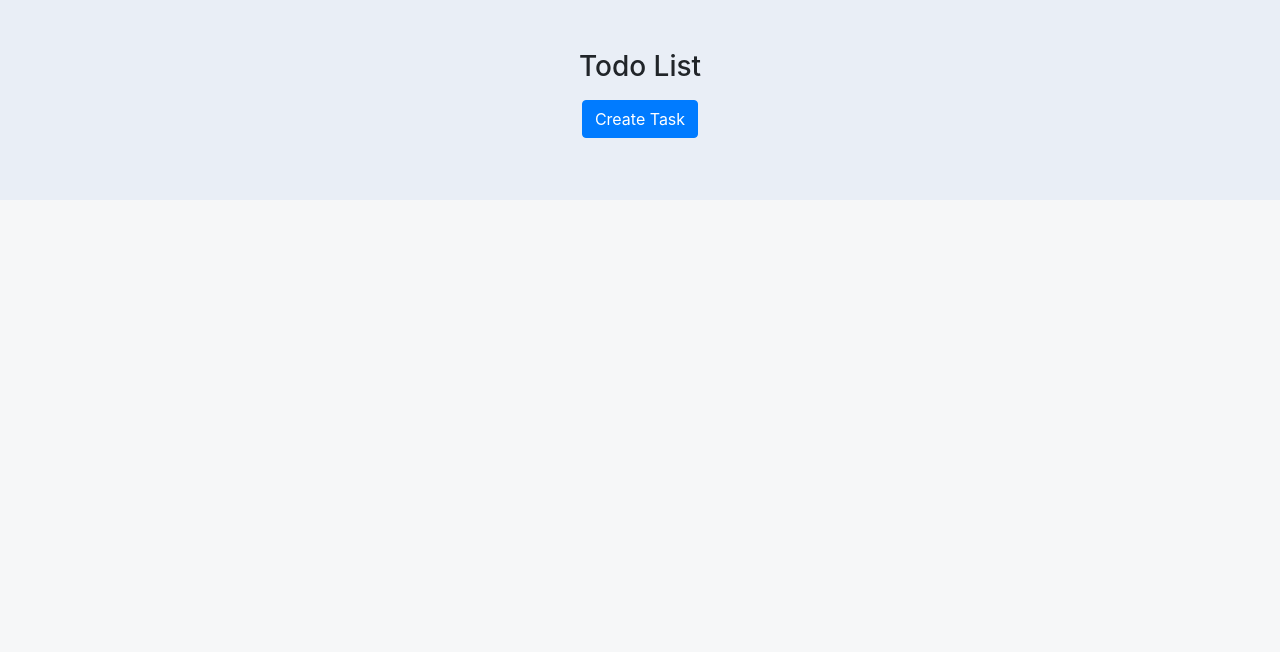
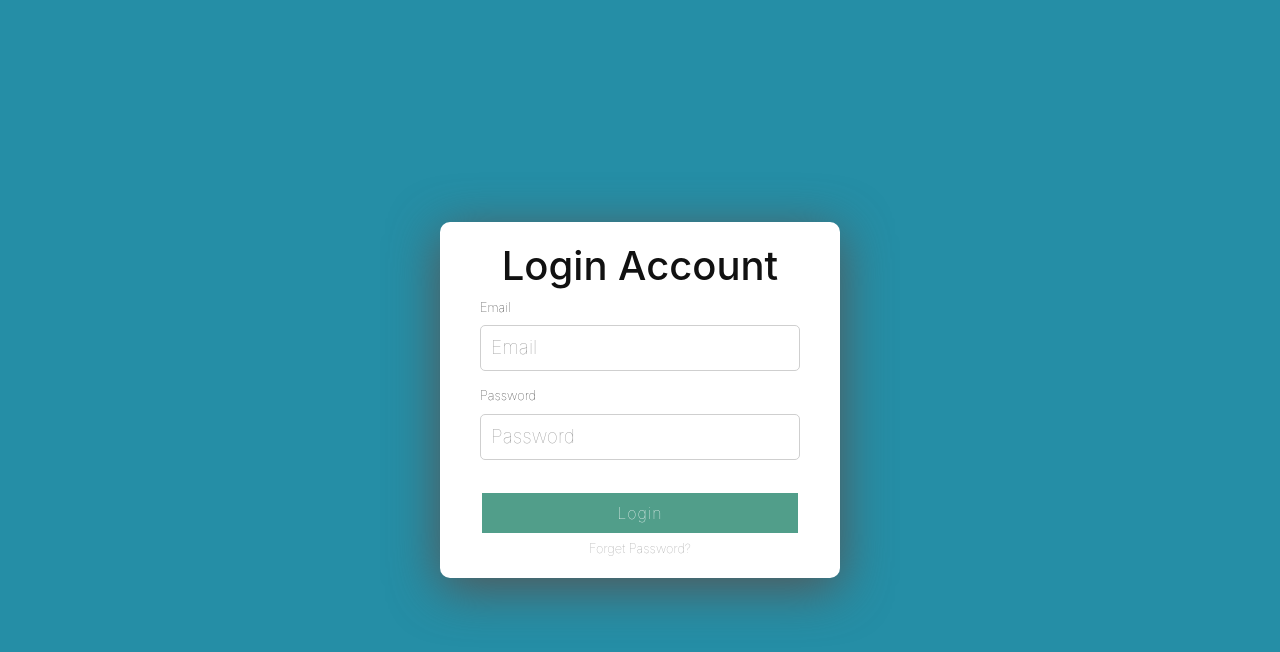
Before and after one commit to Thibakar/react-Task-MAnagement, a React (Create React App) app: page / in a window 1280 px wide. Shown: the top 652 px of the page. Built offline with nearby package versions, Linux system fonts and the light colour scheme.

Commit message:
loginPage

```diff
--- a/package.json
+++ b/package.json
@@ -10,6 +10,7 @@
     "font-awesome": "^4.7.0",
     "react": "^17.0.1",
     "react-dom": "^17.0.1",
+    "react-router-dom": "^5.2.0",
     "react-scripts": "4.0.1",
     "reactstrap": "^8.8.0",
     "web-vitals": "^0.2.4"
--- a/src/App.css
+++ b/src/App.css
@@ -1,3 +1,128 @@
+.wrapper {
+  height: 100vh;
+  width: 100%;
+  display: flex;
+  flex-direction: column;
+  justify-content: center;
+  align-items: center;
+  background-color: #258ea6;
+}
+
+.form-wrapper {
+  width: 400px;
+  display: flex;
+  flex-direction: column;
+  padding: 20px 40px;
+  border-radius: 10px;
+  box-shadow: 0px 10px 50px #555;
+  background-color: #ffffff;
+}
+
+form {
+  width: 100%;
+  display: flex;
+  flex-wrap: wrap;
+}
+
+h1 {
+  text-align: center;
+  width: 100%;
+  color: #111;
+  font-weight: lighter;
+  font-family: -apple-system, BlinkMacSystemFont, 'Segoe UI', Roboto, Oxygen,
+    Ubuntu, Cantarell, 'Open Sans', 'Helvetica Neue', sans-serif;
+}
+
+label {
+  font-size: 0.8em;
+  margin-bottom: 0.25em;
+  color: #222;
+  font-weight: lighter;
+}
+
+input {
+  padding: 10px 10px;
+  border-radius: 5px;
+  outline: none;
+  border: 1px solid #cfcfcf;
+}
+
+input::placeholder {
+  font-size: 1.2em;
+  font-weight: lighter;
+  color: #999;
+}
+
+input.error {
+  border: 1px solid red;
+}
+
+.errorMessage {
+  color: red;
+  font-size: 0.75em;
+  display: relative;
+}
+
+.firstName {
+  margin-right: 1%;
+}
+
+.lastName {
+  margin-left: 1%;
+}
+
+.firstName,
+.lastName,
+.email,
+.password {
+  display: flex;
+  flex-direction: column;
+  margin-bottom: 15px;
+}
+
+.firstName,
+.lastName {
+  width: 49%;
+}
+
+.email,
+.password {
+  width: 100%;
+}
+
+.createAccount {
+  width: 100%;
+  display: flex;
+  flex-direction: column;
+  align-items: center;
+}
+
+.createAccount button {
+  background-color: #519e8a;
+  color: #fff;
+  border: 2px solid #fff;
+  width: 100%;
+  margin-top: 1em;
+  padding: 8px 0px;
+  font-size: 1em;
+  font-weight: lighter;
+  letter-spacing: 1px;
+  margin-bottom: 0.25em;
+}
+
+.createAccount button:hover {
+  color: #519e8a;
+  background-color: #fff;
+  border: 2px solid #519e8a;
+}
+
+.createAccount small {
+  color: #999;
+  font-weight: lighter;
+}
+
+
+
 .header{
   height: 200px;
   width: 100%;
--- a/src/App.js
+++ b/src/App.js
@@ -1,12 +1,23 @@
 import './App.css';
-import TodoList from './components/TodoList'
-import 'bootstrap/dist/css/bootstrap.min.css'
-import 'font-awesome/css/font-awesome.min.css'
+import 'bootstrap/dist/css/bootstrap.min.css';
+import 'font-awesome/css/font-awesome.min.css';
+
+import { Route,  BrowserRouter as Router } from 'react-router-dom';
+
+
+import LoginPage from './components/Login';
+import TodoList from './components/TodoList';
+
 
 function App() {
   return (
     <div className="App">
-      <TodoList />
+       <Router>
+        <div>
+          <Route exact path="/" component={LoginPage} />
+          <Route path="/TodoList" component={TodoList} />
+        </div>
+        </Router>
     </div>
   );
 }
--- /dev/null
+++ b/src/components/Login.js
@@ -0,0 +1,132 @@
+import React, { Component } from 'react';
+
+const emailRegex = RegExp(
+  /^[a-zA-Z0-9.!#$%&’*+/=?^_`{|}~-]+@[a-zA-Z0-9-]+(?:\.[a-zA-Z0-9-]+)*$/
+);
+
+const formValid = ({ formErrors, ...rest }) => {
+  let valid = true;
+
+  // validate form errors being empty
+  Object.values(formErrors).forEach(val => {
+    val.length > 0 && (valid = false);
+  });
+
+  // validate the form was filled out
+  Object.values(rest).forEach(val => {
+    val === null && (valid = false);
+  });
+
+  return valid;
+};
+
+class LoginPage extends Component {
+  constructor(props) {
+    super(props);
+
+    this.state = {
+      email: null,
+      password: null,
+      formErrors: {
+        firstName: '',
+        lastName: '',
+        email: '',
+        password: ''
+      }
+    };
+  }
+
+  handleSubmit = e => {
+    e.preventDefault();
+
+    if (formValid(this.state)) {
+      console.log(`
+          --SUBMITTING--
+          First Name: ${this.state.firstName}
+          Last Name: ${this.state.lastName}
+          Email: ${this.state.email}
+          Password: ${this.state.password}
+        `);
+    } else {
+      console.error('FORM INVALID - DISPLAY ERROR MESSAGE');
+    }
+  };
+  home = () => {
+    // - you can now access this.props.history for navigation
+    // this.props.history.push("/home");
+    window.location.href = '/TodoList';
+    console.log('hi');
+  };
+
+  handleChange = e => {
+    e.preventDefault();
+    const { name, value } = e.target;
+    let formErrors = { ...this.state.formErrors };
+
+    switch (name) {
+      case 'email':
+        formErrors.email = emailRegex.test(value)
+          ? ''
+          : 'invalid email address';
+        break;
+      case 'password':
+        formErrors.password =
+          value.length < 6 ? 'minimum 6 characaters required' : '';
+        break;
+      default:
+        break;
+    }
+
+    this.setState({ formErrors, [name]: value }, () => console.log(this.state));
+  };
+
+  render() {
+    const { formErrors } = this.state;
+
+    return (
+      <div className="wrapper">
+        <div className="form-wrapper">
+          <h1>Login Account</h1>
+          <form onSubmit={this.handleSubmit} noValidate>
+            <div className="email">
+              <label htmlFor="email">Email</label>
+              <input
+                className={formErrors.email.length > 0 ? 'error' : null}
+                placeholder="Email"
+                type="email"
+                name="email"
+                noValidate
+                onChange={this.handleChange}
+              />
+              {formErrors.email.length > 0 && (
+                <span className="errorMessage">{formErrors.email}</span>
+              )}
+            </div>
+            <div className="password">
+              <label htmlFor="password">Password</label>
+              <input
+                className={formErrors.password.length > 0 ? 'error' : null}
+                placeholder="Password"
+                type="password"
+                name="password"
+                noValidate
+                onChange={this.handleChange}
+              />
+              {formErrors.password.length > 0 && (
+                <span className="errorMessage">{formErrors.password}</span>
+              )}
+            </div>
+            <div className="createAccount">
+              <button type="submit" onClick={this.home}>
+                Login
+              </button>
+              <small>Forget Password?</small>
+            </div>
+          </form>
+        </div>
+      </div>
+    );
+  }
+}
+
+export default LoginPage;
```
Also changed, not shown: 2 other files (tests, documents, lock files or other folders).
